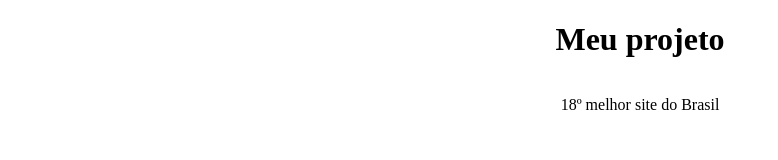
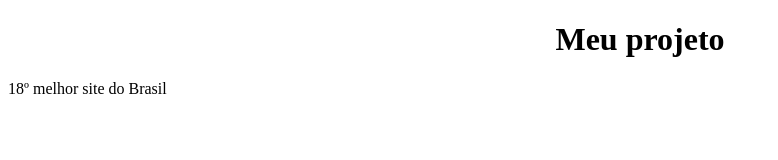
Before and after one commit to NomarNomis/escola-GH, a plain HTML site: page index.html in a window 1280 px wide. Shown: the whole page, without its empty margins (0-778 px from the left). Drawn offline with Linux system fonts and the light colour scheme.

Commit message:
corrigido

```diff
--- a/style.css
+++ b/style.css
@@ -10,7 +10,4 @@ body{
    text-align: center;
 }
 .conteudo-principal {
-   display: flex;
-   justify-content: center;
-   align-content: center;
 }
```
